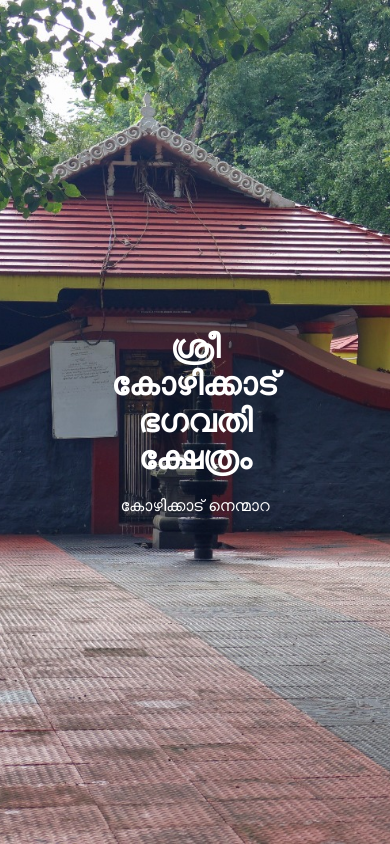
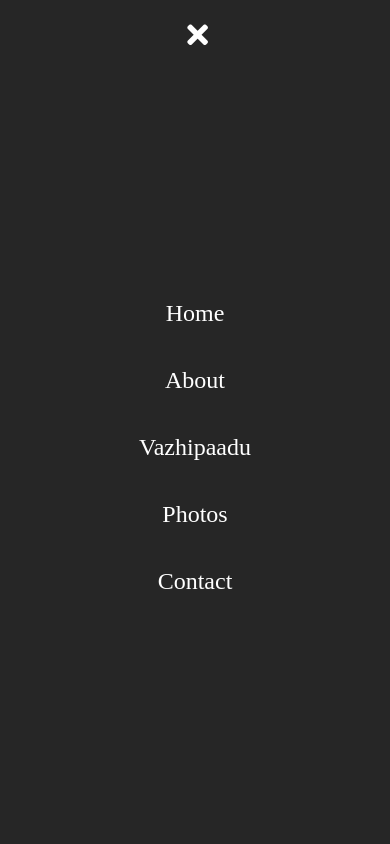
Before and after one commit to vgopikaunni/kozhikkadu-temple, a plain HTML site: page index.html in a window 390 px wide. Both pictures are taken after a click on the icon 49 px from the left and 22 px from the top of the page. Shown: the top 844 px of the page. Drawn offline with Linux system fonts and the light colour scheme.

Commit message:
Update style.css

```diff
--- a/style.css
+++ b/style.css
@@ -1,12 +1,14 @@
+
 /* Reset and Base Styles */
 * {
   margin: 0;
   padding: 0;
-  font-family: 'Poppins', 'sans-serif';
+  font-family: "Poppins", "sans-serif";
   box-sizing: border-box;
 }
 
-html, body {
+html,
+body {
   height: 100%;
   width: 100%;
   scroll-behavior: smooth;
@@ -233,12 +235,16 @@ nav ul li a.active {
 
 .work-list {
   display: grid;
-  grid-template-columns: repeat(auto-fit, minmax(200px, 1fr)); /* Responsive columns */
+  grid-template-columns: repeat(
+    auto-fit,
+    minmax(200px, 1fr)
+  ); /* Responsive columns */
   gap: 20px; /* Adjusted for smaller screens */
   margin-top: 50px;
 }
 
-.work, .second {
+.work,
+.second {
   position: relative;
   overflow: hidden;
   width: 100%;
@@ -246,7 +252,8 @@ nav ul li a.active {
   border-radius: 10px;
 }
 
-.work img, .second img {
+.work img,
+.second img {
   position: absolute;
   top: 0;
   left: 0;
@@ -306,7 +313,8 @@ nav.fas {
     font-size: 1.75rem;
   }
 
-  .about-col-1, .about-col-2 {
+  .about-col-1,
+  .about-col-2 {
     flex: 1 1 100%;
     margin-bottom: 30px;
   }
@@ -320,7 +328,8 @@ nav.fas {
     margin-right: 10px;
   }
 
-  .contact-left, .contact-right {
+  .contact-left,
+  .contact-right {
     flex: 1 1 100%;
   }
 }
@@ -394,3 +403,64 @@ nav.fas {
     grid-template-columns: 1fr;
   }
 }
+
+@media (max-width: 768px) {
+  nav ul {
+    position: fixed;
+    top: 0;
+    right: -100%;
+    height: 100%;
+    width: 100%;
+    background-color: #262626;
+    display: flex;
+    flex-direction: column;
+    justify-content: center;
+    align-items: center;
+    text-align: center;
+    transition: right 0.5s;
+    z-index: 100;
+  }
+
+  nav ul li {
+    margin: 20px 0;
+  }
+
+  nav ul li a {
+    font-size: 24px;
+  }
+
+  nav i.fa-bars {
+    display: block;
+    font-size: 30px;
+    color: #000;
+    cursor: pointer;
+  }
+
+  nav i.fa-times {
+    display: none;
+    font-size: 30px;
+    color: #fff;
+    position: absolute;
+    top: 20px;
+    right: 20px;
+    cursor: pointer;
+  }
+}
+
+.open {
+  right: 0;
+}
+
+nav i.fa-times.open {
+  display: block;
+}
+
+@media (min-width: 769px) {
+  nav i.fa-bars {
+    display: none;
+  }
+
+  nav i.fa-times {
+    display: none;
+  }
+}
```
